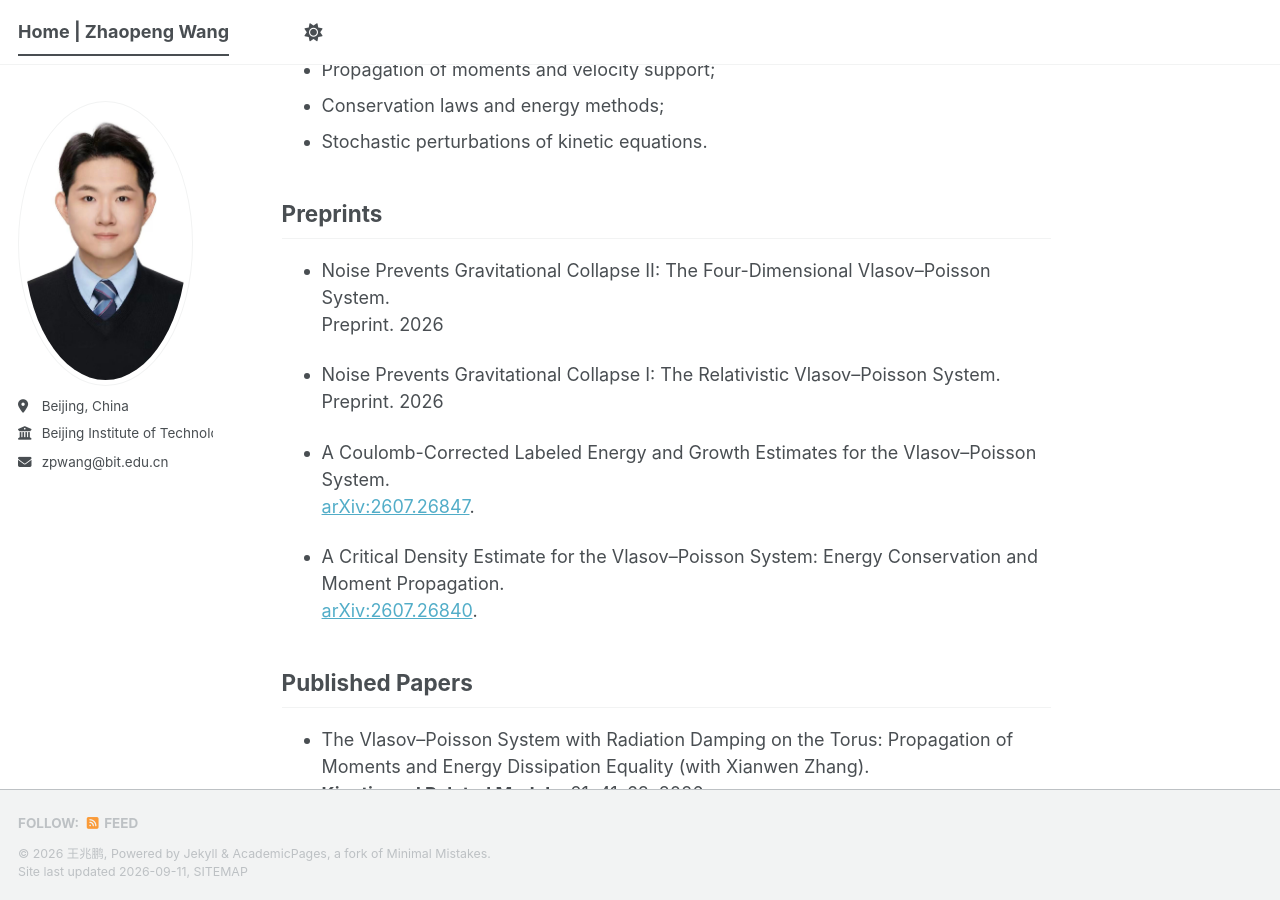
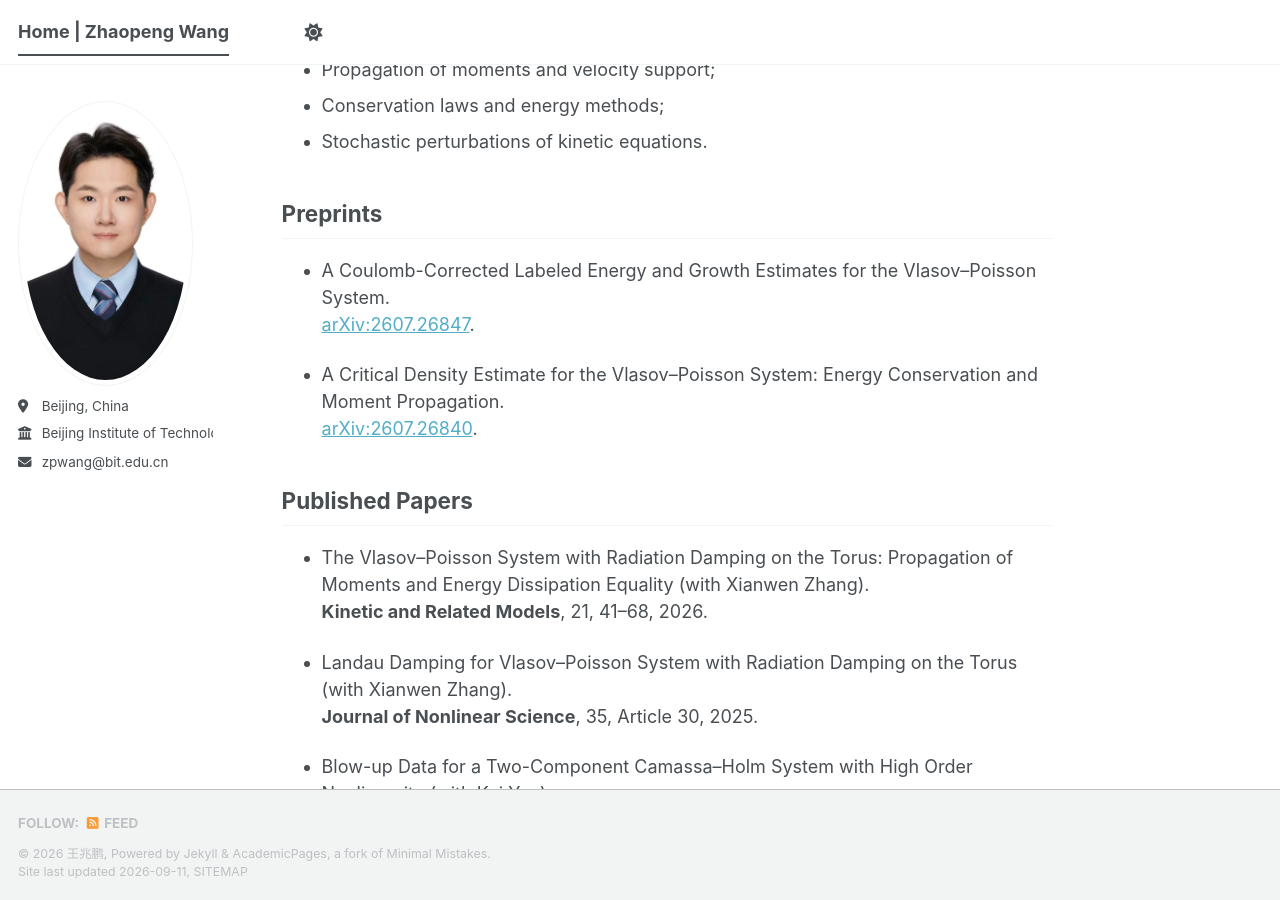
Before and after one commit to zpwangmath/zpwangmath.github.io, a Jekyll site: the page built from index.md, in a window 1280 px wide and 900 px high, scrolled down 519 px. Built offline with Jekyll 4.4.1, drawn with Linux system fonts in a browser that asks for light colours; a style sheet for code colours, icons or effects is not loaded.

Commit message:
Update index.md

```diff
--- a/index.md
+++ b/index.md
@@ -21,16 +21,6 @@ My work mainly concerns:
 
 
 <h2>Preprints</h2>
-
-
-- Noise Prevents Gravitational Collapse II: The Four-Dimensional Vlasov–Poisson System.<br>
-Preprint. 2026
-
-
-
-- Noise Prevents Gravitational Collapse I: The Relativistic Vlasov–Poisson System.<br>
-Preprint. 2026
-
 
 
 - A Coulomb-Corrected Labeled Energy and Growth Estimates for the Vlasov–Poisson System.<br>
```
